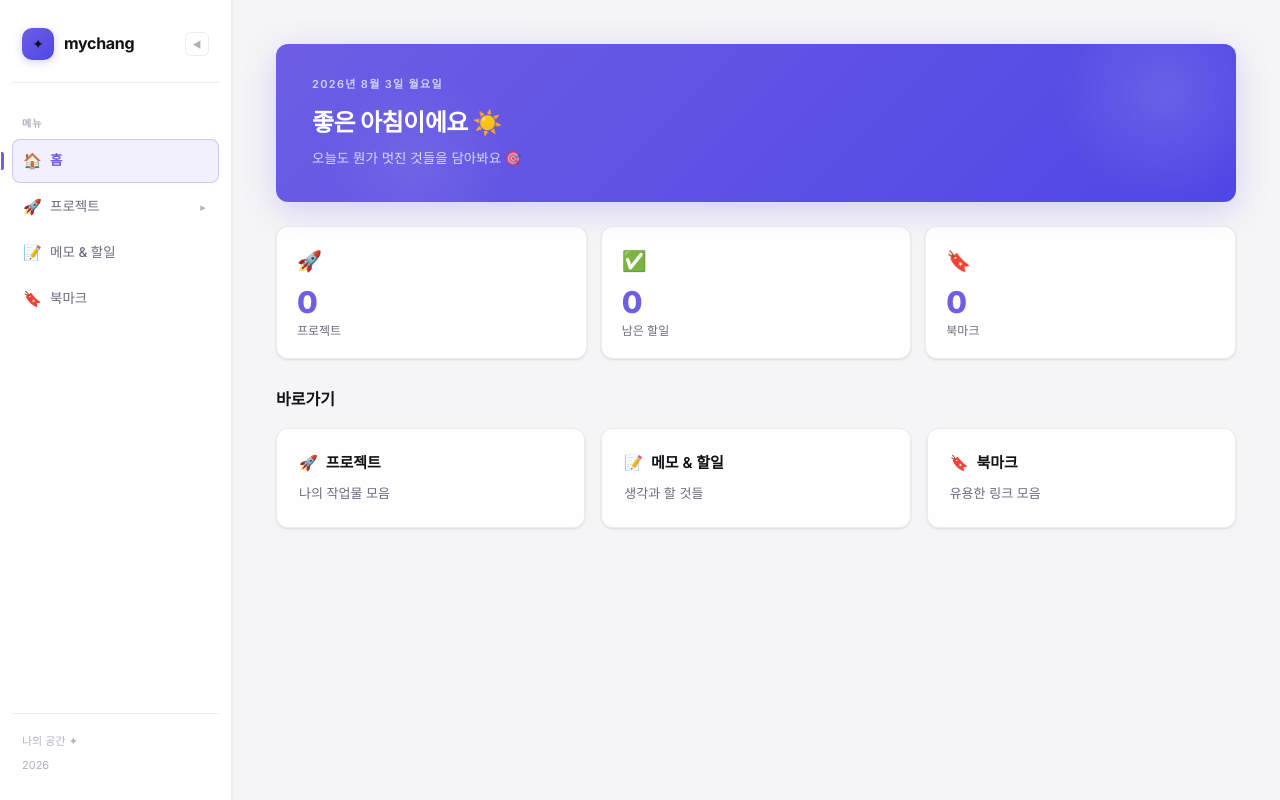
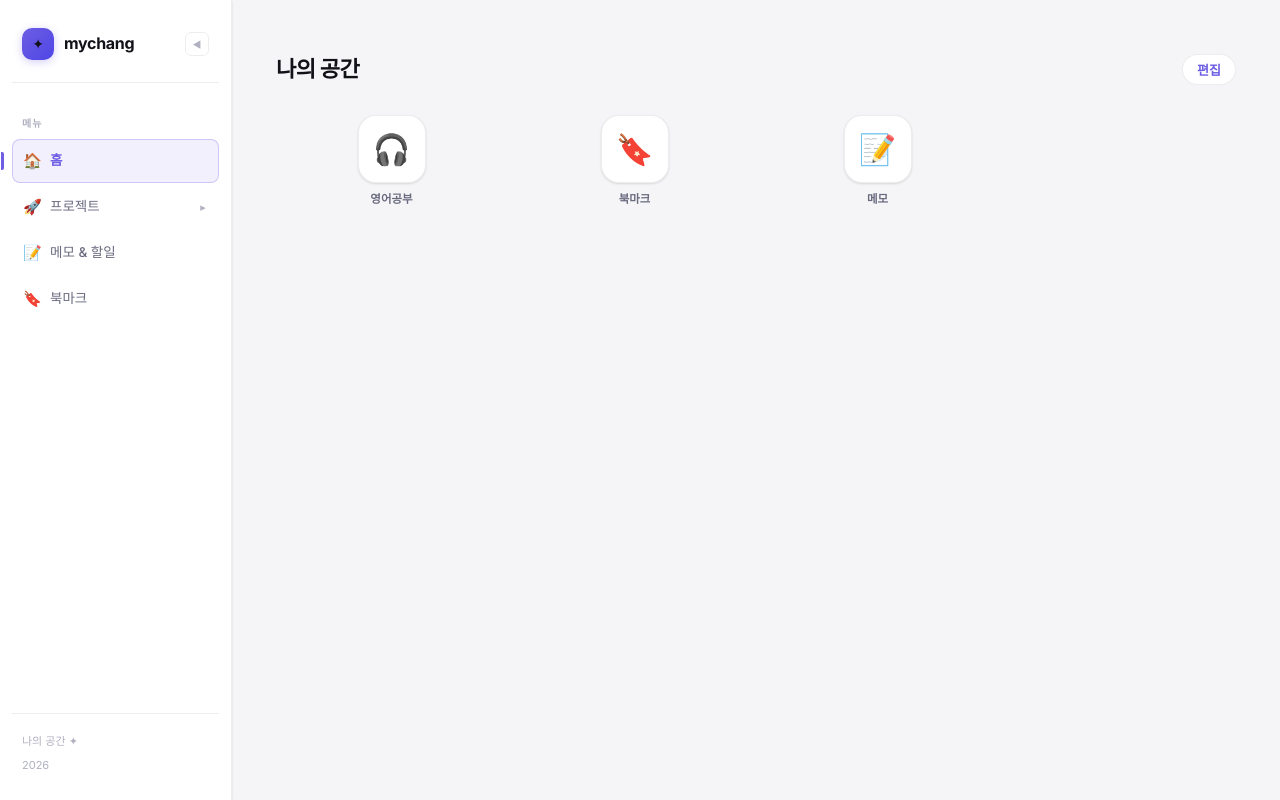
Before and after one commit to doobuhanmo/mychang, a Next.js app: page / in a window 1280 px wide. Built offline with nearby package versions, Linux system fonts and the light colour scheme.

Commit message:
feat: 홈 앱 아이콘 그리드 (편집 가능)

```diff
--- a/app/(main)/page.tsx
+++ b/app/(main)/page.tsx
@@ -1,93 +1,130 @@
 'use client';
 
 import Link from 'next/link';
-import { useEffect, useState } from 'react';
+import { useState, useEffect } from 'react';
 
-function getGreeting() {
-  const hour = new Date().getHours();
-  if (hour < 12) return '좋은 아침이에요 ☀️';
-  if (hour < 18) return '좋은 오후예요 🌤️';
-  return '좋은 저녁이에요 🌙';
+interface AppIcon {
+  id: string;
+  label: string;
+  icon: string;
+  href: string;
 }
 
-function formatDate(date: Date) {
-  return date.toLocaleDateString('ko-KR', {
-    year: 'numeric',
-    month: 'long',
-    day: 'numeric',
-    weekday: 'long',
-  });
-}
-
-const quickLinks = [
-  { href: '/projects', icon: '🚀', label: '프로젝트', desc: '나의 작업물 모음' },
-  { href: '/notes', icon: '📝', label: '메모 & 할일', desc: '생각과 할 것들' },
-  { href: '/bookmarks', icon: '🔖', label: '북마크', desc: '유용한 링크 모음' },
+const ALL_APPS: AppIcon[] = [
+  { id: 'study',     label: '영어공부',  icon: '🎧', href: '/projects/study' },
+  { id: 'bookmarks', label: '북마크',    icon: '🔖', href: '/bookmarks' },
+  { id: 'notes',     label: '메모',      icon: '📝', href: '/notes' },
+  { id: 'projects',  label: '프로젝트',  icon: '🚀', href: '/projects' },
+  { id: 'hongdae',   label: '홍대',      icon: '🏠', href: '/hongdae' },
 ];
 
+const DEFAULT_IDS = ['study', 'bookmarks', 'notes'];
+const LS_KEY = 'mc_home_icons';
+
 export default function HomePage() {
-  const [counts, setCounts] = useState({ projects: 0, notes: 0, todos: 0, bookmarks: 0 });
-  const [now, setNow] = useState(new Date());
+  const [iconIds, setIconIds] = useState<string[]>(DEFAULT_IDS);
+  const [editMode, setEditMode] = useState(false);
+  const [showAddModal, setShowAddModal] = useState(false);
+  const [loaded, setLoaded] = useState(false);
 
   useEffect(() => {
-    setNow(new Date());
-    const projects = JSON.parse(localStorage.getItem('mc_projects') || '[]');
-    const notes = JSON.parse(localStorage.getItem('mc_notes') || '[]');
-    const todos = JSON.parse(localStorage.getItem('mc_todos') || '[]');
-    const bookmarks = JSON.parse(localStorage.getItem('mc_bookmarks') || '[]');
-    setCounts({
-      projects: projects.length,
-      notes: notes.length,
-      todos: todos.filter((t: { done: boolean }) => !t.done).length,
-      bookmarks: bookmarks.length,
-    });
+    const saved = localStorage.getItem(LS_KEY);
+    if (saved) {
+      try { setIconIds(JSON.parse(saved)); } catch { /* ignore */ }
+    }
+    setLoaded(true);
   }, []);
 
+  const save = (ids: string[]) => {
+    setIconIds(ids);
+    localStorage.setItem(LS_KEY, JSON.stringify(ids));
+  };
+
+  const removeIcon = (id: string) => save(iconIds.filter((i) => i !== id));
+  const addIcon = (id: string) => {
+    if (!iconIds.includes(id)) save([...iconIds, id]);
+    setShowAddModal(false);
+  };
+
+  const icons = iconIds.map((id) => ALL_APPS.find((a) => a.id === id)).filter(Boolean) as AppIcon[];
+  const available = ALL_APPS.filter((a) => !iconIds.includes(a.id));
+
+  if (!loaded) return null;
+
   return (
-    <>
-      {/* Greeting */}
-      <div className="greeting-card">
-        <div className="greeting-time">{formatDate(now)}</div>
-        <div className="greeting-title">{getGreeting()}</div>
-        <div className="greeting-sub">오늘도 뭔가 멋진 것들을 담아봐요 🎯</div>
+    <div className="home-page">
+      {/* 헤더 */}
+      <div className="home-header">
+        <span className="home-header-title">나의 공간</span>
+        <button
+          className={`home-edit-btn ${editMode ? 'active' : ''}`}
+          onClick={() => { setEditMode((v) => !v); setShowAddModal(false); }}
+        >
+          {editMode ? '완료' : '편집'}
+        </button>
       </div>
 
-      {/* Stats */}
-      <div className="stats-grid">
-        <div className="stat-card">
-          <div className="stat-icon">🚀</div>
-          <div className="stat-value">{counts.projects}</div>
-          <div className="stat-label">프로젝트</div>
-        </div>
-        <div className="stat-card">
-          <div className="stat-icon">✅</div>
-          <div className="stat-value">{counts.todos}</div>
-          <div className="stat-label">남은 할일</div>
-        </div>
-        <div className="stat-card">
-          <div className="stat-icon">🔖</div>
-          <div className="stat-value">{counts.bookmarks}</div>
-          <div className="stat-label">북마크</div>
-        </div>
+      {/* 아이콘 그리드 */}
+      <div className="app-grid">
+        {icons.map((app) => (
+          <div key={app.id} className={`app-icon-wrap ${editMode ? 'wiggle' : ''}`}>
+            {editMode && (
+              <button className="app-remove-btn" onClick={() => removeIcon(app.id)}>✕</button>
+            )}
+            {editMode ? (
+              <div className="app-icon">
+                <span className="app-icon-emoji">{app.icon}</span>
+              </div>
+            ) : (
+              <Link href={app.href} className="app-icon">
+                <span className="app-icon-emoji">{app.icon}</span>
+              </Link>
+            )}
+            <span className="app-icon-label">{app.label}</span>
+          </div>
+        ))}
+
+        {/* 추가 버튼 (편집 모드에서만) */}
+        {editMode && available.length > 0 && (
+          <div className="app-icon-wrap">
+            <button className="app-icon app-add-btn" onClick={() => setShowAddModal(true)}>
+              <span className="app-icon-emoji">＋</span>
+            </button>
+            <span className="app-icon-label">추가</span>
+          </div>
+        )}
       </div>
 
-      {/* Quick links */}
-      <div className="section-header">
-        <h2 className="section-title">바로가기</h2>
-      </div>
-      <div className="card-grid">
-        {quickLinks.map((item) => (
-          <Link key={item.href} href={item.href} style={{ textDecoration: 'none' }}>
-            <div className="card" style={{ cursor: 'pointer' }}>
-              <div className="card-title">
-                <span>{item.icon}</span>
-                {item.label}
-              </div>
-              <div className="card-desc">{item.desc}</div>
+      {/* 추가 모달 */}
+      {showAddModal && (
+        <div className="modal-backdrop" onClick={() => setShowAddModal(false)}>
+          <div className="modal" style={{ maxWidth: 320 }} onClick={(e) => e.stopPropagation()}>
+            <div className="modal-header">
+              <h2 className="modal-title">앱 추가</h2>
+              <button className="modal-close" onClick={() => setShowAddModal(false)}>✕</button>
             </div>
-          </Link>
-        ))}
-      </div>
-    </>
+            <div style={{ display: 'flex', flexDirection: 'column', gap: 8, padding: '8px 0' }}>
+              {available.map((app) => (
+                <button
+                  key={app.id}
+                  onClick={() => addIcon(app.id)}
+                  style={{
+                    display: 'flex', alignItems: 'center', gap: 12,
+                    padding: '10px 16px', borderRadius: 10,
+                    border: '1px solid var(--glass-border)',
+                    background: 'var(--bg-surface)',
+                    cursor: 'pointer', fontSize: 15,
+                    color: 'var(--text-1)',
+                  }}
+                >
+                  <span style={{ fontSize: 24 }}>{app.icon}</span>
+                  {app.label}
+                </button>
+              ))}
+            </div>
+          </div>
+        </div>
+      )}
+    </div>
   );
 }
--- a/app/globals.css
+++ b/app/globals.css
@@ -464,77 +464,131 @@ body {
 }
 
 /* ─────────────────────────────────────────
-   DASHBOARD
-───────────────────────────────────────── */
-.greeting-card {
-  position: relative;
-  overflow: hidden;
-  background: linear-gradient(135deg, #6d5ee4 0%, #4f46e5 100%);
-  border-radius: var(--r);
-  padding: 32px 36px;
-  margin-bottom: 24px;
-  box-shadow: 0 8px 32px rgba(109,94,228,.25);
-}
-.greeting-card::before {
-  content: '';
-  position: absolute;
-  top: -60px; right: -40px;
-  width: 220px; height: 220px;
-  background: radial-gradient(circle, rgba(255,255,255,.12), transparent 70%);
-  pointer-events: none;
-}
-.greeting-card::after {
-  content: '';
-  position: absolute;
-  bottom: -50px; left: 50px;
-  width: 180px; height: 180px;
-  background: radial-gradient(circle, rgba(255,255,255,.07), transparent 70%);
-  pointer-events: none;
-}
-.greeting-time {
-  font-size: 11px;
-  font-weight: 600;
-  color: rgba(255,255,255,.7);
-  text-transform: uppercase;
-  letter-spacing: .12em;
-  margin-bottom: 10px;
-}
-.greeting-title {
-  font-size: 24px;
+   HOME PAGE — 앱 아이콘 그리드
+───────────────────────────────────────── */
+.home-page { padding-top: 8px; }
+
+.home-header {
+  display: flex;
+  align-items: center;
+  justify-content: space-between;
+  margin-bottom: 28px;
+}
+.home-header-title {
+  font-size: 22px;
   font-weight: 800;
+  color: var(--text-1);
   letter-spacing: -.5px;
-  margin-bottom: 6px;
-  color: #fff;
-}
-.greeting-sub { font-size: 13.5px; color: rgba(255,255,255,.75); }
-
-.stats-grid {
-  display: grid;
-  grid-template-columns: repeat(3, 1fr);
-  gap: 14px;
-  margin-bottom: 28px;
-}
-.stat-card {
+}
+.home-edit-btn {
   background: var(--bg-surface);
   border: 1px solid var(--glass-border);
-  border-radius: var(--r);
-  padding: 18px 20px;
+  border-radius: 20px;
+  padding: 5px 14px;
+  font-size: 13px;
+  font-weight: 600;
+  color: var(--accent);
+  cursor: pointer;
+  transition: all var(--dur) var(--ease);
+}
+.home-edit-btn:hover,
+.home-edit-btn.active {
+  background: var(--accent-dim);
+  border-color: var(--accent-border);
+}
+
+/* 아이콘 그리드 */
+.app-grid {
+  display: grid;
+  grid-template-columns: repeat(4, 1fr);
+  gap: 20px 12px;
+}
+
+.app-icon-wrap {
+  display: flex;
+  flex-direction: column;
+  align-items: center;
+  gap: 7px;
+  position: relative;
+}
+
+/* 흔들기 애니메이션 */
+.app-icon-wrap.wiggle {
+  animation: wiggle 0.5s infinite alternate ease-in-out;
+}
+@keyframes wiggle {
+  from { transform: rotate(-2deg); }
+  to   { transform: rotate(2deg); }
+}
+
+.app-icon {
+  width: 68px;
+  height: 68px;
+  border-radius: 18px;
+  background: var(--bg-surface);
+  border: 1px solid var(--glass-border);
   box-shadow: var(--shadow-sm);
-  transition: all var(--dur) var(--ease);
-}
-.stat-card:hover {
-  border-color: var(--accent-border);
+  display: flex;
+  align-items: center;
+  justify-content: center;
+  text-decoration: none;
+  transition: transform var(--dur) var(--ease), box-shadow var(--dur) var(--ease);
+  cursor: pointer;
+}
+.app-icon:hover {
+  transform: scale(1.08);
   box-shadow: var(--shadow-glow);
 }
-.stat-icon { font-size: 20px; margin-bottom: 10px; }
-.stat-value {
-  font-size: 30px;
-  font-weight: 800;
-  letter-spacing: -1px;
+.app-icon-emoji { font-size: 30px; line-height: 1; }
+.app-icon-label {
+  font-size: 11.5px;
+  font-weight: 600;
+  color: var(--text-2);
+  text-align: center;
+  max-width: 68px;
+  white-space: nowrap;
+  overflow: hidden;
+  text-overflow: ellipsis;
+}
+
+/* 제거 버튼 */
+.app-remove-btn {
+  position: absolute;
+  top: -6px; left: -6px;
+  z-index: 10;
+  width: 20px; height: 20px;
+  border-radius: 50%;
+  border: 2px solid var(--bg-main);
+  background: #ff3b30;
+  color: #fff;
+  font-size: 10px;
+  font-weight: 700;
+  line-height: 1;
+  cursor: pointer;
+  display: flex; align-items: center; justify-content: center;
+  transition: transform var(--dur) var(--ease);
+}
+.app-remove-btn:hover { transform: scale(1.15); }
+
+/* 추가 버튼 */
+.app-add-btn {
+  background: var(--bg-surface);
+  border: 2px dashed var(--glass-border);
+  color: var(--text-3);
+}
+.app-add-btn .app-icon-emoji {
+  font-size: 26px;
   color: var(--accent);
-  line-height: 1;
-}
-.stat-label { font-size: 12px; color: var(--text-2); margin-top: 4px; }
+  font-style: normal;
+}
+.app-add-btn:hover { border-color: var(--accent-border); }
+
+/* 모바일 */
+@media (max-width: 480px) {
+  .app-grid { grid-template-columns: repeat(4, 1fr); gap: 16px 8px; }
+  .app-icon { width: 60px; height: 60px; border-radius: 16px; }
+  .app-icon-emoji { font-size: 26px; }
+}
 
 /* ─────────────────────────────────────────
    PROJECT CARDS
```
